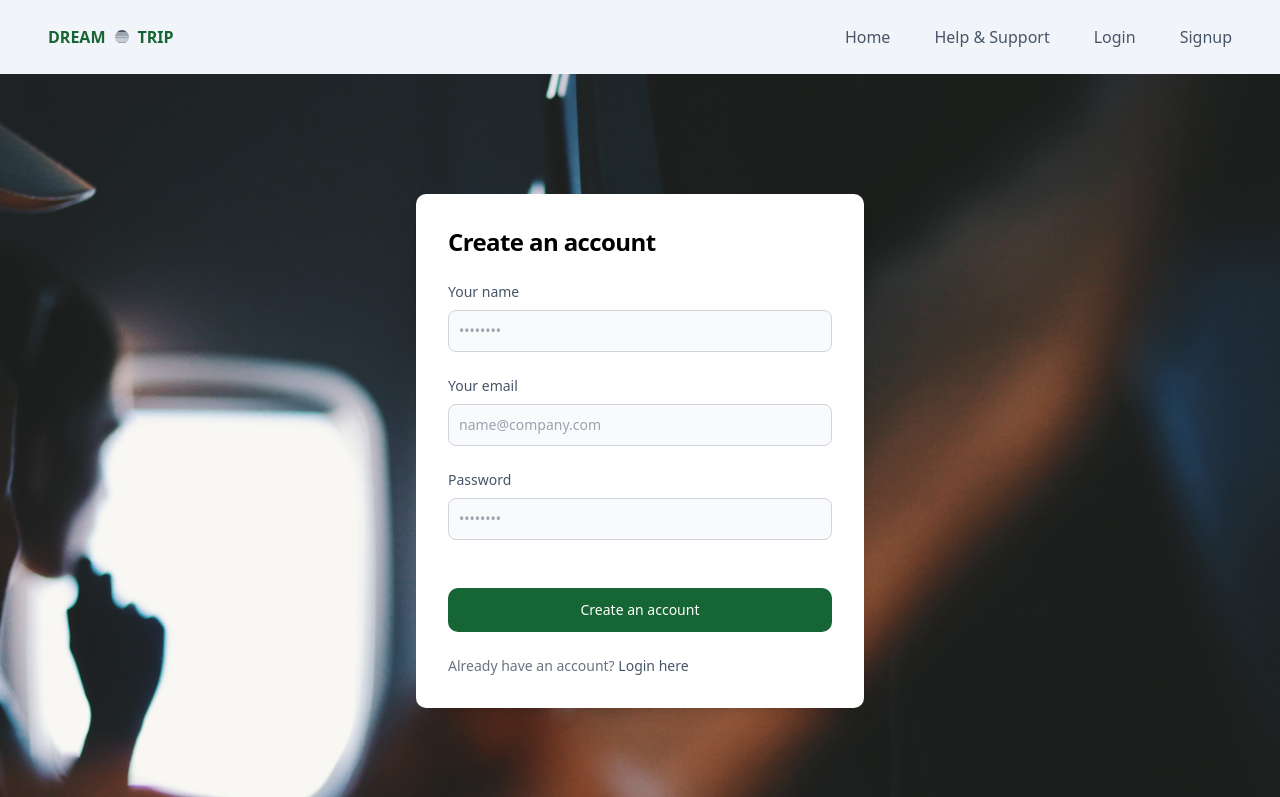
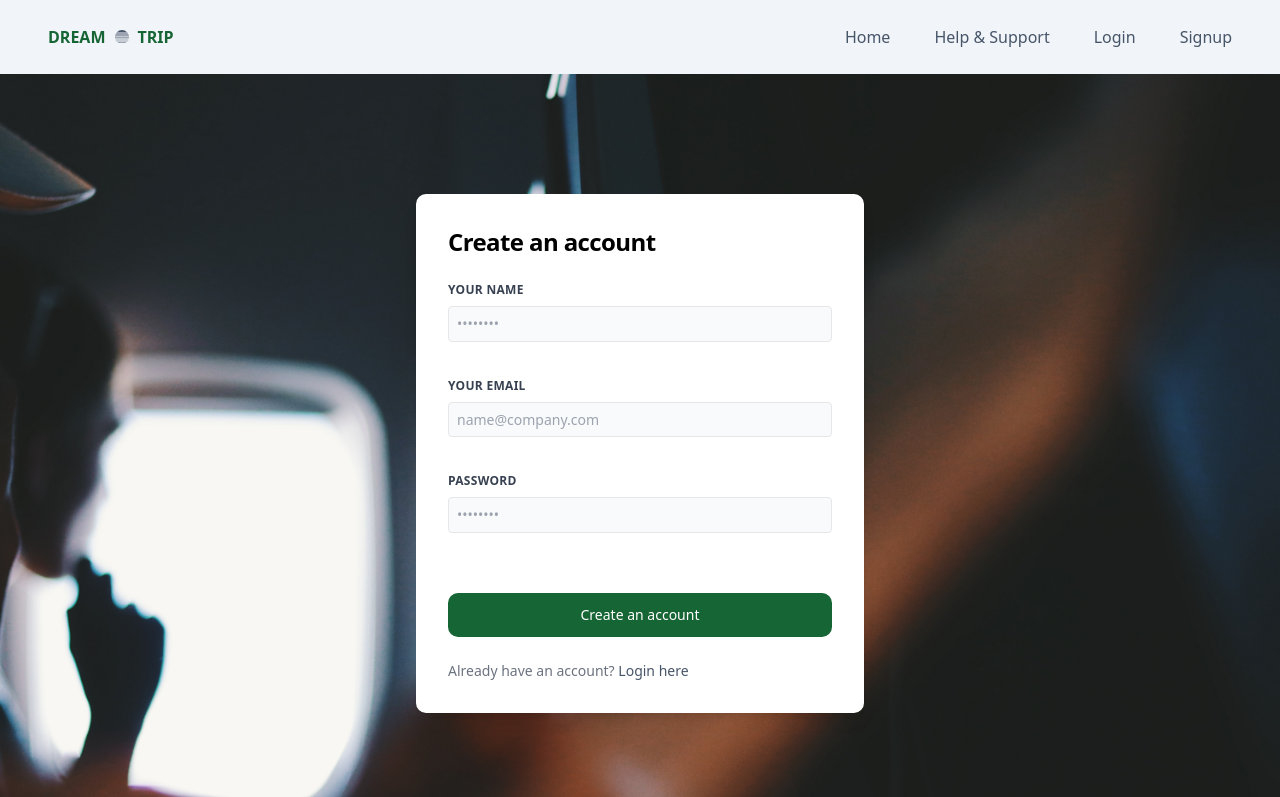
Before and after one commit to Havrushchenko/react-dream-trip, a React (Create React App) app in the folder client/: page /signup in a window 1280 px wide. Shown: the top 797 px of the page. Built offline with nearby package versions, Linux system fonts and the light colour scheme.

Commit message:
fixed signup and login pages styles

```diff
--- a/client/src/pages/Contact.js
+++ b/client/src/pages/Contact.js
@@ -136,9 +136,9 @@ export function Contact() {
                         </div>
                         {contactcategories.map((contactcategory) =>
                         (
-                            <div class="flex flex-wrap -mx-3 mb-6">
-                                <div class="w-full px-3">
-                                    <label class="block uppercase tracking-wide text-gray-700 text-xs font-bold mb-2" for="grid-password">
+                            <div className="flex flex-wrap -mx-3 mb-6">
+                                <div className="w-full px-3">
+                                    <label className="block uppercase tracking-wide text-gray-700 text-xs font-bold mb-2" for="grid-password">
                                         {contactcategory.categoryname}
                                     </label>
                                     <input value={contactcategory.value} name={contactcategory.name} type={contactcategory.type} placeholder={contactcategory.placeholder} onChange={handleInputChange} autocomplete="off" class="appearance-none block w-full bg-gray-50 text-sm text-gray-700 border border-gray-200 rounded py-2 px-2 mb-3 leading-tight focus:outline-none focus:bg-white focus:border-gray-500"></input>
@@ -148,9 +148,9 @@ export function Contact() {
                         )}
                         {messages.map((message) =>
                         (
-                            <div class="flex flex-wrap -mx-3 mb-6">
-                                <div class="w-full px-3">
-                                    <label class="block uppercase tracking-wide text-gray-700 text-xs font-bold mb-2" for="grid-password">
+                            <div className="flex flex-wrap -mx-3 mb-6">
+                                <div className="w-full px-3">
+                                    <label className="block uppercase tracking-wide text-gray-700 text-xs font-bold mb-2" for="grid-password">
                                         {message.categoryname}
                                     </label>
                                     <textarea value={message.value} name={message.name} type={message.type} placeholder={message.placeholder} onChange={handleInputChange} class="appearance-none block w-full bg-gray-50 text-sm text-gray-700 border border-gray-200 rounded py-2 px-2 mb-3 leading-tight focus:outline-none focus:bg-white focus:border-gray-500" rows="3" style={{ resize: 'none' }}></textarea>
--- a/client/src/pages/Login.js
+++ b/client/src/pages/Login.js
@@ -86,12 +86,14 @@ export function Login() {
                     <h2 className="text-[25px] font-bold leading-tight tracking-tight text-dark md:text-2xl dark:text-white">
                         Sign in to your account
                     </h2>
-                    <form className="space-y-4 md:space-y-6" action="#">
-                    {categories.map((category) =>
+                        {categories.map((category) =>
                         (
-                            <div>
-                                <label className="block mb-2 text-sm font-medium text-slate-600">{category.categoryname}</label>
-                                <input value={category.value} name={category.name} type={category.type} placeholder={category.placeholder} onChange={handleInputChange} className="bg-gray-50 border border-gray-300 text-gray-900 sm:text-sm rounded-lg block w-full p-2.5 dark:bg-gray-700 dark:border-gray-600 dark:placeholder-gray-400 dark:text-white" required=""></input>
+                            <div class="flex flex-wrap -mx-3 mb-6">
+                                <div class="w-full px-3">
+
+                                    <label className="block uppercase tracking-wide text-gray-700 text-xs font-bold mb-2">{category.categoryname}</label>
+                                    <input value={category.value} name={category.name} type={category.type} placeholder={category.placeholder} onChange={handleInputChange} autocomplete="off" className="appearance-none block w-full bg-gray-50 text-sm text-gray-700 border border-gray-200 rounded py-2 px-2 mb-3 leading-tight focus:outline-none focus:bg-white focus:border-gray-500"></input>
+                                </div>
                             </div>
                         )
                         )}
@@ -109,7 +111,6 @@ export function Login() {
                         <p className="text-sm font-light text-gray-500 dark:text-gray-400">
                             Don’t have an account yet? <a href="/signup" className="font-medium text-slate-600 hover:underline">Sign up</a>
                         </p>
-                    </form>
                 </div>
             </motion.div>
         </motion.div>
--- a/client/src/pages/Signup.js
+++ b/client/src/pages/Signup.js
@@ -93,12 +93,14 @@ export function Signup() {
                     <h2 className="text-[25px] font-bold leading-tight tracking-tight text-dark md:text-2xl dark:text-white">
                         Create an account
                     </h2>
-                    <form className="space-y-4 md:space-y-6" action="#">
                     {categories.map((category) =>
                     (
-                            <div>
-                                <label className="block mb-2 text-sm font-medium text-slate-600">{category.categoryname}</label>
-                                <input value={category.value} name={category.name} type={category.type} placeholder={category.placeholder} onChange={handleInputChange} className="bg-gray-50 border border-gray-300 text-gray-900 sm:text-sm rounded-lg block w-full p-2.5 dark:bg-gray-700 dark:border-gray-600 dark:placeholder-gray-400 dark:text-white" required=""></input>
+                        <div className="flex flex-wrap -mx-3 mb-6">
+                            <div className="w-full px-3">
+
+                                <label className="block uppercase tracking-wide text-gray-700 text-xs font-bold mb-2">{category.categoryname}</label>
+                                <input value={category.value} name={category.name} type={category.type} placeholder={category.placeholder} onChange={handleInputChange} autocomplete="off" className="appearance-none block w-full bg-gray-50 text-sm text-gray-700 border border-gray-200 rounded py-2 px-2 mb-3 leading-tight focus:outline-none focus:bg-white focus:border-gray-500"></input>
+                            </div>
                         </div>
                     )
                     )}
@@ -116,7 +118,6 @@ export function Signup() {
                     <p className="text-sm font-light text-gray-500 dark:text-gray-400">
                         Already have an account? <a href="/login" className="font-medium text-slate-600 hover:underline">Login here</a>
                     </p>
-                    </form>
                 </div>
             </motion.div>
         </motion.div>
```
Lines whose indentation alone changed are shown as unchanged.
